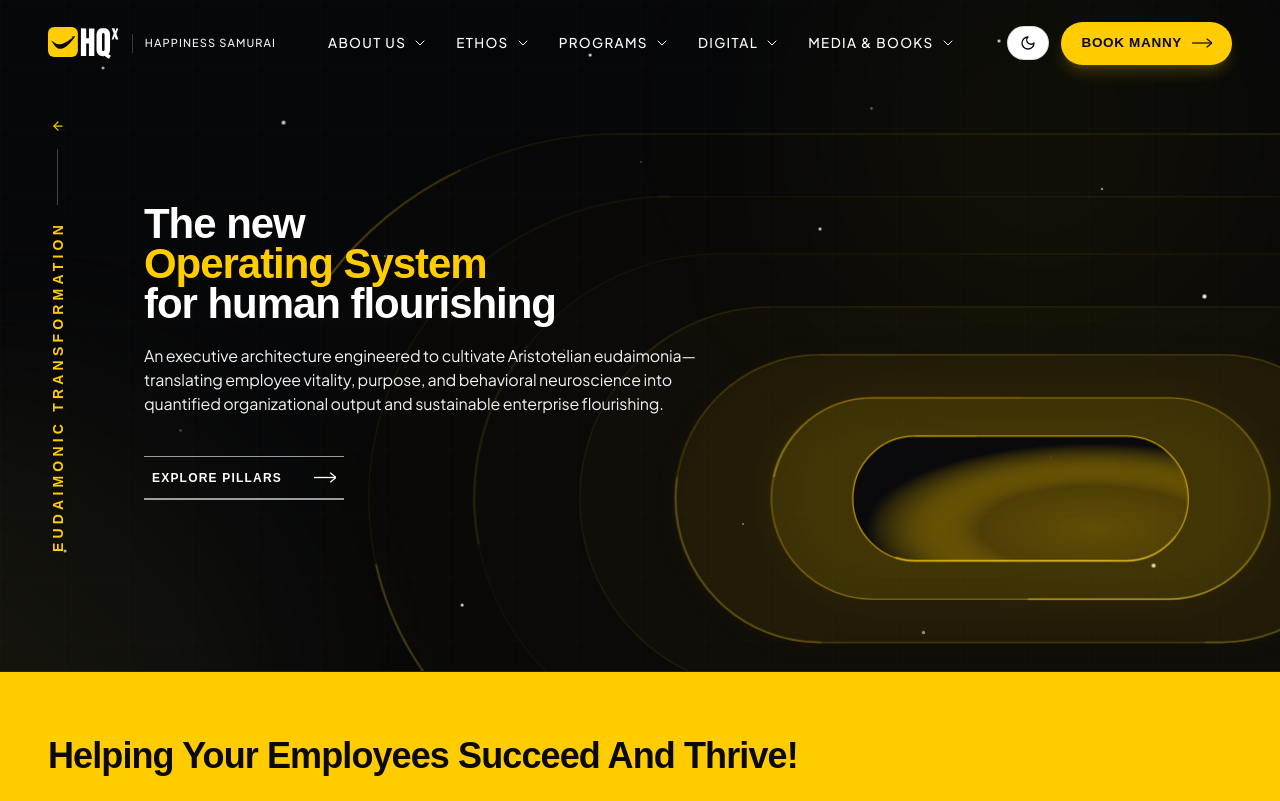
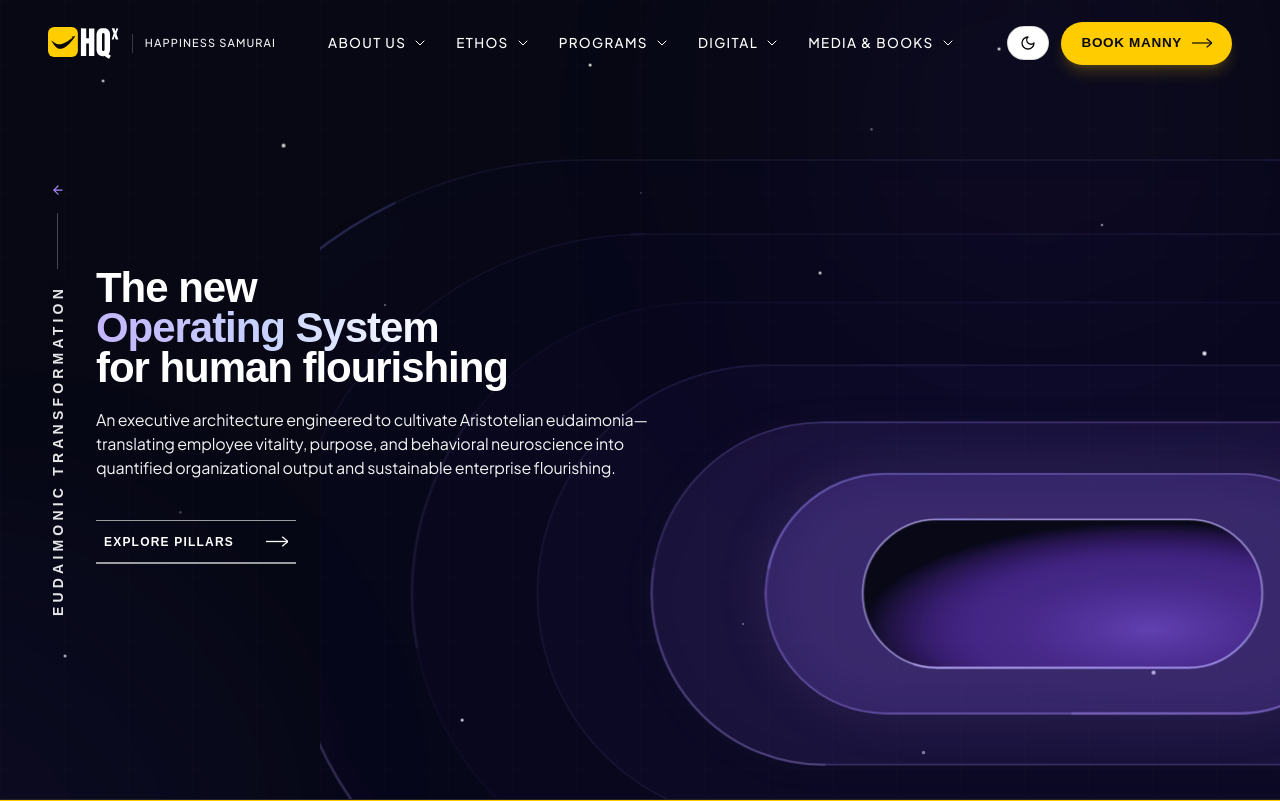
Before and after one commit to excitenext21-bit/HQX, a React (Vite) app: page /eudaimonic-transformation in a window 1280 px wide. Shown: the top 801 px of the page. Built offline with nearby package versions, Linux system fonts and the light colour scheme; the HTML template or start-up script is replaced by a standard one; a web font is replaced by a local one.

Commit message:
Make Eudaimonic hero fit to screen, remove all yellow color, apply reference purple stadium background with slow light-to-dark glowing boxes

```diff
--- a/src/index.css
+++ b/src/index.css
@@ -605,11 +605,11 @@ p {
 @keyframes stadiumSlowGlow {
   0%, 100% {
     opacity: 0.95;
-    filter: drop-shadow(0 0 25px rgba(255, 204, 0, 0.5));
+    filter: drop-shadow(0 0 25px rgba(167, 139, 250, 0.55));
   }
   50% {
     opacity: 0.22;
-    filter: drop-shadow(0 0 3px rgba(255, 204, 0, 0.05));
+    filter: drop-shadow(0 0 3px rgba(139, 92, 246, 0.08));
   }
 }
 
--- a/src/pages/EudaimonicTransformation.jsx
+++ b/src/pages/EudaimonicTransformation.jsx
@@ -182,15 +182,17 @@ export default function EudaimonicTransformation() {
   return (
     <div className="min-h-screen bg-hq-white text-hq-black">
       {/* =========================================================================
-          HERO BANNER - BLACK & YELLOW STADIUM TUNNEL (MATCHING REFERENCE IMAGE)
+          HERO BANNER - FIT-TO-SCREEN PURPLE STADIUM TUNNEL (MATCHING REFERENCE IMAGE)
+          - Screen-fitting height: min-h-[100svh] lg:h-screen lg:min-h-[660px] lg:max-h-[1080px]
+          - Yellow color completely removed (pure purple, violet, indigo, and white)
           - Left Vertical Text: EUDAIMONIC TRANSFORMATION with Arrow
           - Heading text properties matching About Us hero:
             font-display text-2xl sm:text-3xl md:text-4xl lg:text-[42px] font-semibold tracking-tight text-white leading-[1.15] mb-5
           - 3-line paragraph matching About Us font-body style
           - Explore Pillars button with Home Hero top/bottom animated lines
-          - Concentric Stadium wave with slow light-to-dark breathing glow animation
+          - Concentric Stadium boxes with slow light-to-dark breathing glow animation
           ========================================================================= */}
-      <section className="bg-[#060709] text-white pt-28 sm:pt-36 pb-20 sm:pb-28 px-6 md:px-12 border-b border-white/10 relative overflow-hidden min-h-[84vh] flex items-center w-full">
+      <section className="bg-[#070814] text-white min-h-[100svh] lg:h-screen lg:min-h-[660px] lg:max-h-[1080px] flex items-center border-b border-white/10 relative overflow-hidden w-full pt-20 sm:pt-24 pb-12 sm:pb-16">
 
         {/* Subtle Star Dust Particle Field */}
         <div className="absolute inset-0 pointer-events-none overflow-hidden">
@@ -231,29 +233,29 @@ export default function EudaimonicTransformation() {
         {/* Geometric Micro-Grid Backdrop */}
         <div className="absolute inset-0 bg-[linear-gradient(to_right,#ffffff03_1px,transparent_1px),linear-gradient(to_bottom,#ffffff03_1px,transparent_1px)] bg-[size:4rem_4rem] pointer-events-none" />
 
-        {/* Left Side Vertical Text: EUDAIMONIC TRANSFORMATION with Arrow (Matching About Us Hero Style) */}
+        {/* Left Side Vertical Text: EUDAIMONIC TRANSFORMATION with Arrow (Matching About Us Hero Style - Zero Yellow) */}
         <div className="absolute left-3 sm:left-6 lg:left-8 xl:left-12 inset-y-0 z-20 flex flex-col justify-center items-center pointer-events-none select-none">
           <div
             className="flex items-center gap-3 sm:gap-4"
             style={{ writingMode: 'vertical-rl', transform: 'rotate(180deg)' }}
           >
-            <span className="font-display text-[11px] sm:text-xs lg:text-sm font-bold tracking-[0.3em] uppercase text-hq-yellow drop-shadow-md">
+            <span className="font-display text-[11px] sm:text-xs lg:text-sm font-bold tracking-[0.3em] uppercase text-white/90 drop-shadow-md">
               EUDAIMONIC TRANSFORMATION
             </span>
             <span className="w-px h-8 sm:h-14 bg-white/25"></span>
-            <ArrowRight className="w-3.5 h-3.5 text-hq-yellow" />
+            <ArrowRight className="w-3.5 h-3.5 text-violet-400" />
           </div>
         </div>
 
-        {/* Yellow Buffering Radiant Light Aura (Sweeps continuously from Left Corner to Top) */}
+        {/* Ambient Radiant Glow (Purple & Indigo - Matching Reference Image) */}
         <div
-          className="absolute -bottom-24 -left-24 w-[500px] h-[500px] sm:w-[650px] sm:h-[650px] rounded-full bg-gradient-to-tr from-hq-yellow/35 via-[#FFE566]/20 to-transparent blur-[110px] pointer-events-none animate-stadium-glow"
+          className="absolute -bottom-24 -left-24 w-[500px] h-[500px] sm:w-[650px] sm:h-[650px] rounded-full bg-gradient-to-tr from-purple-700/30 via-indigo-600/20 to-transparent blur-[120px] pointer-events-none animate-stadium-glow"
         />
         <div
-          className="absolute -top-20 right-10 w-[400px] h-[400px] rounded-full bg-hq-yellow/[0.05] blur-[130px] pointer-events-none"
+          className="absolute -top-20 right-10 w-[400px] h-[400px] rounded-full bg-violet-600/[0.10] blur-[140px] pointer-events-none"
         />
 
-        {/* Concentric Stadium Wave SVG System (Matching reference image with slow light-to-dark glow animation) */}
+        {/* Concentric Stadium Wave SVG System (Exact match to given purple reference image) */}
         <div className="absolute inset-y-0 right-0 w-full lg:w-3/4 pointer-events-none select-none overflow-hidden flex items-center justify-end">
           <svg
             viewBox="0 0 1100 700"
@@ -263,29 +265,29 @@ export default function EudaimonicTransformation() {
             <defs>
               {/* Linear Gradient for Stroke Buffering from Left Corner (0%, 100%) to Top (75%, 0%) */}
               <linearGradient id="bufferStrokeGrad" x1="0%" y1="100%" x2="75%" y2="0%">
-                <stop offset="0%" stopColor="#FFCC00" stopOpacity="0.95" />
-                <stop offset="35%" stopColor="#FFE566" stopOpacity="0.85" />
-                <stop offset="65%" stopColor="#FFCC00" stopOpacity="0.3" />
-                <stop offset="100%" stopColor="#FFCC00" stopOpacity="0.05" />
+                <stop offset="0%" stopColor="#C4B5FD" stopOpacity="0.95" />
+                <stop offset="35%" stopColor="#A78BFA" stopOpacity="0.85" />
+                <stop offset="65%" stopColor="#818CF8" stopOpacity="0.35" />
+                <stop offset="100%" stopColor="#6366F1" stopOpacity="0.05" />
               </linearGradient>
 
               {/* Radial Fill Gradients for Stadium Bands */}
               <radialGradient id="stadiumFillGrad" cx="72%" cy="74%" r="85%">
-                <stop offset="0%" stopColor="#FFCC00" stopOpacity="0.18" />
-                <stop offset="40%" stopColor="#FFCC00" stopOpacity="0.08" />
-                <stop offset="80%" stopColor="#090A0E" stopOpacity="0.95" />
+                <stop offset="0%" stopColor="#8B5CF6" stopOpacity="0.55" />
+                <stop offset="45%" stopColor="#6D28D9" stopOpacity="0.25" />
+                <stop offset="85%" stopColor="#070814" stopOpacity="0.95" />
               </radialGradient>
             </defs>
 
-            {/* Concentric Stadium Capsules (Stepped from light innermost to dark outermost with slow glow) */}
+            {/* Concentric Stadium Capsules (Stepped from light innermost purple to dark outermost navy with slow glow) */}
             {[
-              { id: 7, w: 1600, h: 760, rx: 380, fill: 'rgba(255,204,0,0.02)', stroke: 'rgba(255,204,0,0.15)', dash: '180 600', delay: '0s', glowDelay: '0s' },
-              { id: 6, w: 1360, h: 630, rx: 315, fill: 'rgba(255,204,0,0.035)', stroke: 'rgba(255,204,0,0.20)', dash: '200 550', delay: '0.4s', glowDelay: '1.2s' },
-              { id: 5, w: 1140, h: 510, rx: 255, fill: 'rgba(255,204,0,0.05)', stroke: 'rgba(255,204,0,0.26)', dash: '220 500', delay: '0.8s', glowDelay: '2.4s' },
-              { id: 4, w: 920, h: 400, rx: 200, fill: 'rgba(255,204,0,0.07)', stroke: 'rgba(255,204,0,0.32)', dash: '240 450', delay: '1.2s', glowDelay: '3.6s' },
-              { id: 3, w: 720, h: 300, rx: 150, fill: 'rgba(255,204,0,0.09)', stroke: 'rgba(255,204,0,0.40)', dash: '260 400', delay: '1.6s', glowDelay: '4.8s' },
-              { id: 2, w: 520, h: 210, rx: 105, fill: 'rgba(255,204,0,0.12)', stroke: 'rgba(255,204,0,0.50)', dash: '280 350', delay: '2.0s', glowDelay: '6.0s' },
-              { id: 1, w: 350, h: 130, rx: 65, fill: 'url(#stadiumFillGrad)', stroke: 'rgba(255,204,0,0.75)', dash: '300 300', delay: '2.4s', glowDelay: '7.2s' },
+              { id: 7, w: 1600, h: 760, rx: 380, fill: 'rgba(99,102,241,0.025)', stroke: 'rgba(167,139,250,0.14)', dash: '180 600', delay: '0s', glowDelay: '0s' },
+              { id: 6, w: 1360, h: 630, rx: 315, fill: 'rgba(124,58,237,0.045)', stroke: 'rgba(167,139,250,0.20)', dash: '200 550', delay: '0.4s', glowDelay: '1.2s' },
+              { id: 5, w: 1140, h: 510, rx: 255, fill: 'rgba(139,92,246,0.07)', stroke: 'rgba(167,139,250,0.28)', dash: '220 500', delay: '0.8s', glowDelay: '2.4s' },
+              { id: 4, w: 920, h: 400, rx: 200, fill: 'rgba(139,92,246,0.10)', stroke: 'rgba(167,139,250,0.36)', dash: '240 450', delay: '1.2s', glowDelay: '3.6s' },
+              { id: 3, w: 720, h: 300, rx: 150, fill: 'rgba(139,92,246,0.15)', stroke: 'rgba(167,139,250,0.48)', dash: '260 400', delay: '1.6s', glowDelay: '4.8s' },
+              { id: 2, w: 520, h: 210, rx: 105, fill: 'rgba(139,92,246,0.22)', stroke: 'rgba(167,139,250,0.65)', dash: '280 350', delay: '2.0s', glowDelay: '6.0s' },
+              { id: 1, w: 350, h: 130, rx: 65, fill: 'url(#stadiumFillGrad)', stroke: 'rgba(196,181,253,0.85)', dash: '300 300', delay: '2.4s', glowDelay: '7.2s' },
             ].map((tier) => {
               const cx = 780;
               const cy = 520;
@@ -297,7 +299,7 @@ export default function EudaimonicTransformation() {
                   className="animate-stadium-slow-glow"
                   style={{ animationDelay: tier.glowDelay }}
                 >
-                  {/* Stepped Stadium Band glowing from light to dark */}
+                  {/* Stepped Stadium Band glowing slowly from light to dark */}
                   <rect
                     x={x}
                     y={y}
@@ -341,7 +343,9 @@ export default function EudaimonicTransformation() {
               className="font-display text-2xl sm:text-3xl md:text-4xl lg:text-[42px] font-semibold tracking-tight text-white leading-[1.15] mb-5"
             >
               The new <br />
-              <span className="text-hq-yellow">Operating System</span> <br />
+              <span className="text-transparent bg-clip-text bg-gradient-to-r from-violet-300 via-indigo-200 to-white font-bold">
+                Operating System
+              </span> <br />
               for human flourishing
             </motion.h1>
 
@@ -355,7 +359,7 @@ export default function EudaimonicTransformation() {
               An executive architecture engineered to cultivate Aristotelian eudaimonia—translating employee vitality, purpose, and behavioral neuroscience into quantified organizational output and sustainable enterprise flourishing.
             </motion.p>
 
-            {/* Explore Pillars Button (Exact Home Page Hero Style with Animated Top & Bottom Borders) */}
+            {/* Explore Pillars Button (Exact Home Page Hero Style with Animated Top & Bottom Borders - Zero Yellow) */}
             <motion.div
               initial={{ opacity: 0, y: 16 }}
               animate={{ opacity: 1, y: 0 }}
@@ -368,10 +372,10 @@ export default function EudaimonicTransformation() {
                   e.preventDefault();
                   document.getElementById('pillars-detail')?.scrollIntoView({ behavior: 'smooth' });
                 }}
-                className="group relative inline-flex items-center justify-between gap-8 py-3.5 px-2 font-display font-medium text-xs tracking-[0.2em] text-white hover:text-hq-yellow transition-colors duration-300 uppercase cursor-pointer"
+                className="group relative inline-flex items-center justify-between gap-8 py-3.5 px-2 font-display font-medium text-xs tracking-[0.2em] text-white hover:text-violet-300 transition-colors duration-300 uppercase cursor-pointer"
               >
-                {/* Top border line: 1.25px, white by default, on hover width decreases to 20% at right edge and turns theme yellow */}
-                <span className="absolute top-0 right-0 w-full group-hover:w-1/4 h-[1.25px] bg-white/60 group-hover:bg-hq-yellow transition-all duration-300 ease-out pointer-events-none" />
+                {/* Top border line */}
+                <span className="absolute top-0 right-0 w-full group-hover:w-1/4 h-[1.25px] bg-white/60 group-hover:bg-violet-400 transition-all duration-300 ease-out pointer-events-none" />
 
                 <span className="relative z-10 font-semibold tracking-widest">EXPLORE PILLARS</span>
 
@@ -385,8 +389,8 @@ export default function EudaimonicTransformation() {
                   <polyline points="15 1, 20 5, 15 9" stroke="currentColor" strokeWidth="1.2" strokeLinecap="round" strokeLinejoin="round" />
                 </svg>
 
-                {/* Bottom border line: 1.25px, white by default, on hover width decreases to 20% at right edge and turns theme yellow */}
-                <span className="absolute bottom-0 right-0 w-full group-hover:w-1/4 h-[1.25px] bg-white/60 group-hover:bg-hq-yellow transition-all duration-300 ease-out pointer-events-none" />
+                {/* Bottom border line */}
+                <span className="absolute bottom-0 right-0 w-full group-hover:w-1/4 h-[1.25px] bg-white/60 group-hover:bg-violet-400 transition-all duration-300 ease-out pointer-events-none" />
               </a>
             </motion.div>
 
```
Also changed, not shown: 4 other files (tests, documents, lock files or other folders).
